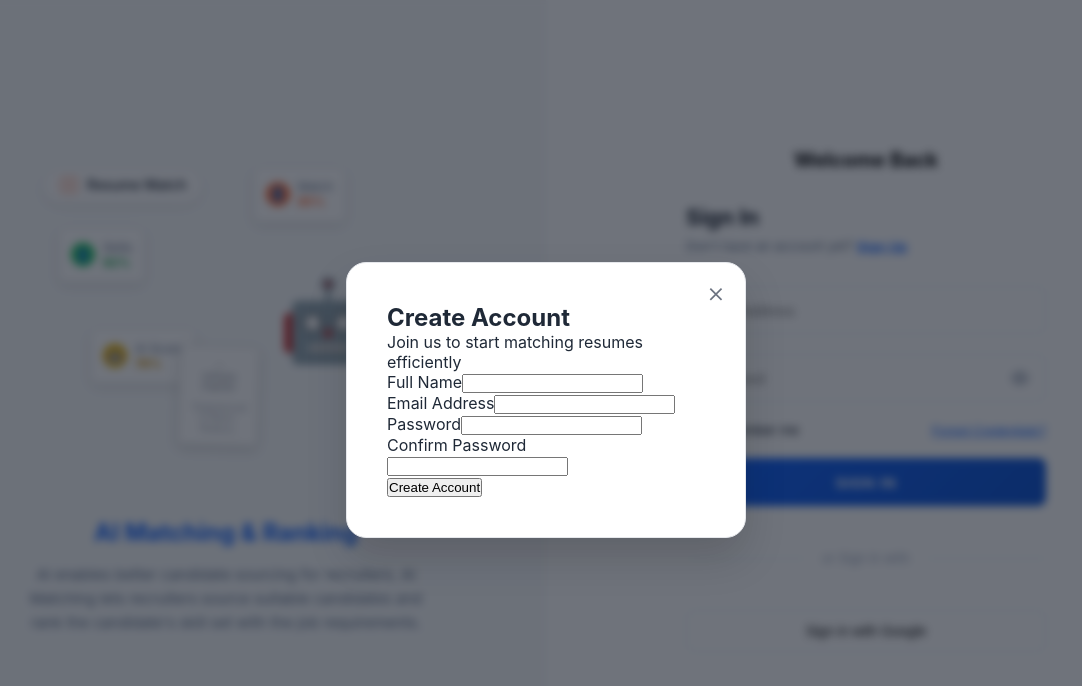
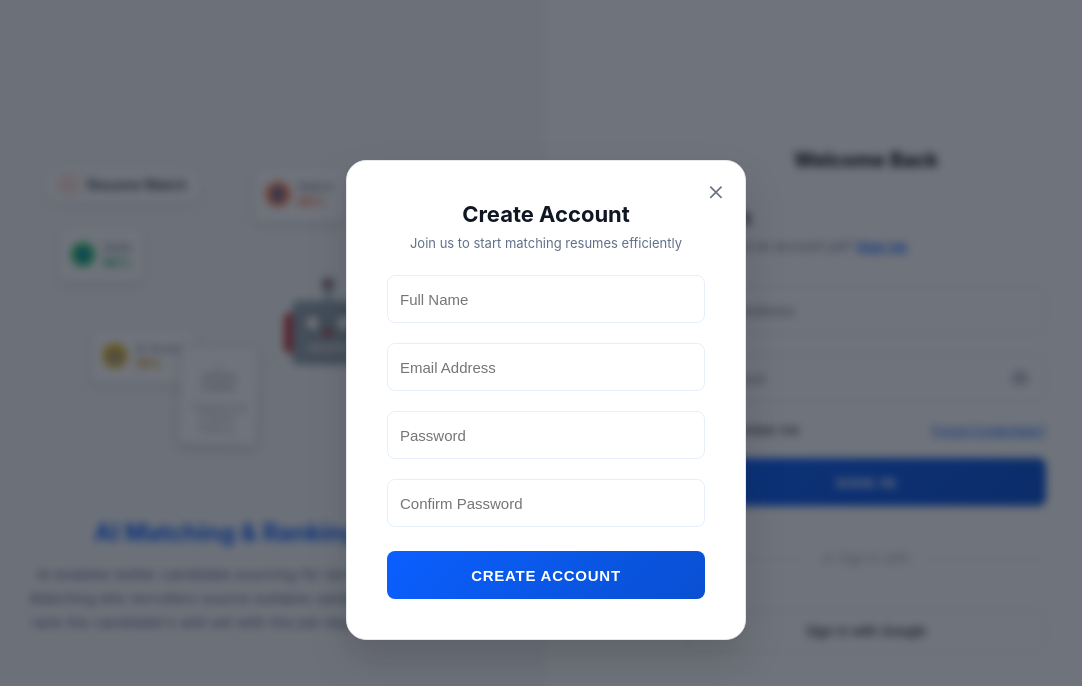
Before and after one commit to quantumdataleapai-dot/resume-fe, a React (Create React App) app: page /login in a window 1280 px wide. Both pictures are taken after a click on the button "Sign Up". Shown: the top 686 px of the page, without its empty margins (94-1176 px from the left). Built offline with nearby package versions, Linux system fonts and the light colour scheme.

Commit message:
SignUp UI

```diff
--- a/src/components/SignupModal.js
+++ b/src/components/SignupModal.js
@@ -53,63 +53,130 @@ const SignupModal = ({ isOpen, onClose }) => {
         <span className="close" onClick={onClose}>
           &times;
         </span>
-        <div className="login-header">
-          <h2>Create Account</h2>
-          <p>Join us to start matching resumes efficiently</p>
+        <div className="login-header" style={{ textAlign: "center", marginBottom: "24px" }}>
+          <h2 style={{ fontSize: "22px", fontWeight: "700", color: "#0f1724", marginBottom: "8px" }}>
+            Create Account
+          </h2>
+          <p style={{ fontSize: "13px", color: "#60708a", marginBottom: "0" }}>
+            Join us to start matching resumes efficiently
+          </p>
         </div>
 
         <form className="login-form" onSubmit={handleSubmit}>
-          {error && <div className="error-message">{error}</div>}
+          {error && <div className="error-message" style={{ marginBottom: "16px" }}>{error}</div>}
 
-          <div className="form-group">
-            <label htmlFor="full_name">Full Name</label>
+          <div style={{ marginBottom: "20px" }}>
             <input
               type="text"
-              id="full_name"
               name="full_name"
               value={formData.full_name}
               onChange={handleChange}
+              placeholder="Full Name"
               required
+              style={{
+                width: "100%",
+                padding: "12px",
+                height: "48px",
+                border: "1px solid #e6eefc",
+                borderRadius: "8px",
+                fontSize: "15px",
+                background: "#fff",
+                color: "#0f1724",
+                boxSizing: "border-box",
+                outline: "none",
+              }}
             />
           </div>
 
-          <div className="form-group">
-            <label htmlFor="signupEmail">Email Address</label>
+          <div style={{ marginBottom: "20px" }}>
             <input
               type="email"
-              id="signupEmail"
               name="email"
               value={formData.email}
               onChange={handleChange}
+              placeholder="Email Address"
               required
+              style={{
+                width: "100%",
+                padding: "12px",
+                height: "48px",
+                border: "1px solid #e6eefc",
+                borderRadius: "8px",
+                fontSize: "15px",
+                background: "#fff",
+                color: "#0f1724",
+                boxSizing: "border-box",
+                outline: "none",
+              }}
             />
           </div>
 
-          <div className="form-group">
-            <label htmlFor="signupPassword">Password</label>
+          <div style={{ marginBottom: "20px", position: "relative" }}>
             <input
               type="password"
-              id="signupPassword"
               name="password"
               value={formData.password}
               onChange={handleChange}
+              placeholder="Password"
               required
+              style={{
+                width: "100%",
+                padding: "12px",
+                height: "48px",
+                border: "1px solid #e6eefc",
+                borderRadius: "8px",
+                fontSize: "15px",
+                background: "#fff",
+                color: "#0f1724",
+                boxSizing: "border-box",
+                outline: "none",
+              }}
             />
           </div>
 
-          <div className="form-group">
-            <label htmlFor="confirmPassword">Confirm Password</label>
+          <div style={{ marginBottom: "24px" }}>
             <input
               type="password"
-              id="confirmPassword"
               name="confirmPassword"
               value={formData.confirmPassword}
               onChange={handleChange}
+              placeholder="Confirm Password"
               required
+              style={{
+                width: "100%",
+                padding: "12px",
+                height: "48px",
+                border: "1px solid #e6eefc",
+                borderRadius: "8px",
+                fontSize: "15px",
+                background: "#fff",
+                color: "#0f1724",
+                boxSizing: "border-box",
+                outline: "none",
+              }}
             />
           </div>
 
-          <button type="submit" className="login-btn" disabled={loading}>
+          <button
+            type="submit"
+            className="login-btn"
+            disabled={loading}
+            style={{
+              width: "100%",
+              height: "48px",
+              padding: "12px",
+              background: loading ? "#5b8dff" : "linear-gradient(135deg, #0b5fff 0%, #0950d1 100%)",
+              color: "#fff",
+              border: "none",
+              borderRadius: "8px",
+              fontSize: "15px",
+              fontWeight: 700,
+              cursor: loading ? "not-allowed" : "pointer",
+              textTransform: "uppercase",
+              letterSpacing: "0.05em",
+              opacity: loading ? 0.8 : 1,
+            }}
+          >
             {loading ? "Creating Account..." : "Create Account"}
           </button>
         </form>
--- a/src/pages/Login.js
+++ b/src/pages/Login.js
@@ -295,7 +295,7 @@ const LoginPage = () => {
             </div>
           </div>
 
-          <h2 style={{ fontSize: "22px", fontWeight: "700", color: "#0f1724", marginBottom: "8px" }}>Sign In</h2>
+          <h2 style={{ fontSize: "22px", fontWeight: "700", color: "#0f1724", marginBottom: "8px" }}>Log In</h2>
           <p style={{ fontSize: "13px", color: "#60708a", marginBottom: "32px" }}>
             Don't have an account yet?{" "}
             <button onClick={openSignup} style={{ background: "none", border: "none", color: "#0b5fff", fontWeight: 600, cursor: "pointer", textDecoration: "underline" }}>
```
